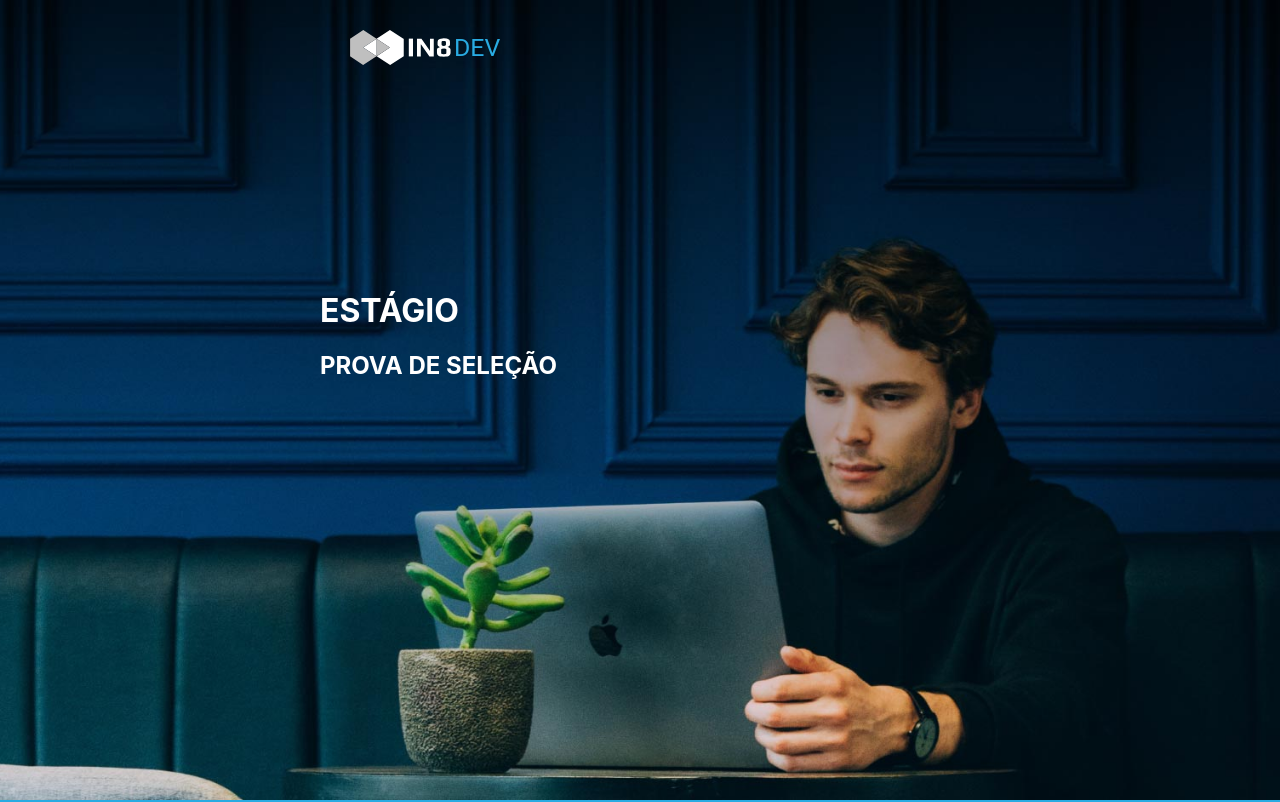
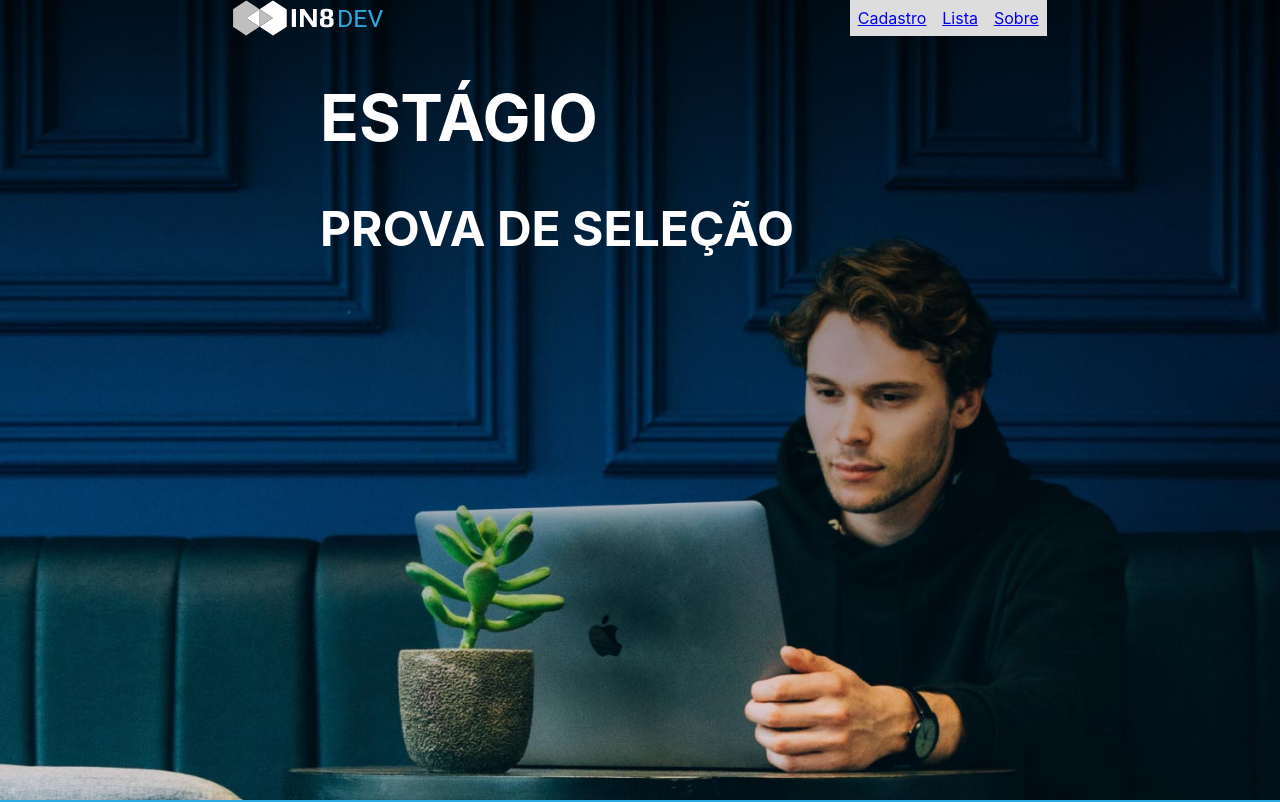
Before and after one commit to SantosRodrigo89/teste-pratico-in8, a React (Create React App) app in the folder FrontEnd/: page / in a window 1280 px wide. Shown: the top 802 px of the page. Built offline with nearby package versions, Linux system fonts and the light colour scheme; no server answers.

Commit message:
Subindo mudanças

```diff
--- a/FrontEnd/src/App.js
+++ b/FrontEnd/src/App.js
@@ -2,6 +2,7 @@ import React from "react";
 import Feed from "./Pages/Feed/feed";
 import {ThemeProvider } from "@mui/material";
 import theme from "./Constants/theme";
+
 
 
 function App() {
@@ -9,6 +10,7 @@ function App() {
 
     <ThemeProvider theme={theme} >
      <Feed/>
+
     </ThemeProvider>
 
   );
--- a/FrontEnd/src/Components/Header/header.js
+++ b/FrontEnd/src/Components/Header/header.js
@@ -5,8 +5,8 @@ import React from "react";
 const Header = () => {
   return (
     <Main>
+       <Menu />
       <TextBox>
-      <Menu />
         <Text>
           <h1>ESTÁGIO</h1>
           <h2>PROVA DE SELEÇÃO</h2>
--- a/FrontEnd/src/Components/Header/styled.js
+++ b/FrontEnd/src/Components/Header/styled.js
@@ -1,6 +1,5 @@
 import styled from "styled-components";
 import indexImage from "../../Assets/imagens/index-image.jpg";
-import { HelveticaUltraLt_0 } from "../../Assets/font/HelveticaUltraLt_0.ttf";
 
 export const Main = styled.div`
   display: flex;
@@ -27,6 +26,7 @@ export const Text = styled.div`
   font-family: -apple-system, BlinkMacSystemFont, "Segoe UI", Roboto, Oxygen,
     Ubuntu, Cantarell, "Open Sans", "Helvetica Neue", sans-serif;
   font-weight: lighter;
+  font-size: xx-large;
   color: white;
   width: 100%;
 `;
--- a/FrontEnd/src/Components/Menu/menu.js
+++ b/FrontEnd/src/Components/Menu/menu.js
@@ -1,13 +1,14 @@
 import React from "react";
-import logo from "../../Assets/icones/logo-in8-dev.svg"
+import logo from "../../Assets/icones/logo-in8-dev.svg";
+import NavBar from "../NavBar/navBar";
 import { Main } from "./styled";
 
 const Menu = () => {
-    return(
-        <Main>
-            <img src={logo} alt="logo" />
-
-        </Main>
-    )
-}
-export default Menu
+  return (
+    <Main>
+      <img src={logo} alt="logo" />
+      <NavBar />
+    </Main>
+  );
+};
+export default Menu;
--- a/FrontEnd/src/Components/Menu/styled.js
+++ b/FrontEnd/src/Components/Menu/styled.js
@@ -2,8 +2,10 @@ import styled from "styled-components";
 
 
 export const Main = styled.div`
+display: flex;
+justify-content: space-around;
 width: 100%;
-padding: 30px;
+
 img{
   width: 150px;
 }
--- /dev/null
+++ b/FrontEnd/src/Components/NavBar/navBar.js
@@ -0,0 +1,25 @@
+import { NavStyle } from "./styled";
+import React from "react";
+
+const NavBar = () => {
+  return (
+    <div className="navbar">
+
+      <NavStyle>
+        <ul>
+          <li>
+            <a href="/">Cadastro</a>
+          </li>
+          <li>
+            <a href="/about">Lista</a>
+          </li>
+          <li>
+            <a href="/contact">Sobre</a>
+          </li>
+        </ul>
+      </NavStyle>
+    </div>
+  );
+};
+
+export default NavBar;
--- /dev/null
+++ b/FrontEnd/src/Components/NavBar/styled.js
@@ -0,0 +1,20 @@
+import styled from "styled-components";
+
+export const NavStyle = styled.div`
+  ul {
+    list-style-type: none;
+    margin: 0;
+    padding: 0;
+    overflow: hidden;
+  }
+
+  li {
+    float: left;
+  }
+
+  li a {
+    display: block;
+    padding: 8px;
+    background-color: #dddddd;
+  }
+`;
--- a/FrontEnd/src/Components/scroll/styled.js
+++ b/FrontEnd/src/Components/scroll/styled.js
@@ -4,8 +4,8 @@ export const IconImage = styled.img`
 
     display: flex;
     justify-content: end;
-    width: 50px;
-    height: 50px;
+    width: 70px;
+
     margin-right: 10px;
     cursor: pointer;
 
--- a/FrontEnd/src/Constants/theme.js
+++ b/FrontEnd/src/Constants/theme.js
@@ -4,10 +4,10 @@ import { createTheme } from "@mui/material/styles";
 const theme = createTheme({
   palette: {
     primary: {
-      main: "#556cd6",
+      main: "#FFFFFF",
     },
     secondary: {
-      main: "#19857b",
+      main: "#FFFFFF",
     },
     error: {
       main: red.A400,
--- a/FrontEnd/src/Pages/Feed/feed.js
+++ b/FrontEnd/src/Pages/Feed/feed.js
@@ -3,9 +3,6 @@ import Footer from "../../Components/Footer/footer";
 import Form from "../../Components/Form/form";
 import Header from "../../Components/Header/header";
 import Table from "../../Components/Table/table";
-import ScrollToTop from "../../Components/scroll/scrollToTop";
-
-
 
 const Feed = () => {
   return (
@@ -17,9 +14,8 @@ const Feed = () => {
         <Form />
 
       </div>
-      <div className="listaDeCadastro">
+      <div>
         <Table />
-       {/*  <ScrollToTop className="scroll" /> */}
       </div>
 
       <div>
```
Also changed, not shown: FrontEnd/src/index.js (+5 -6 lines).
